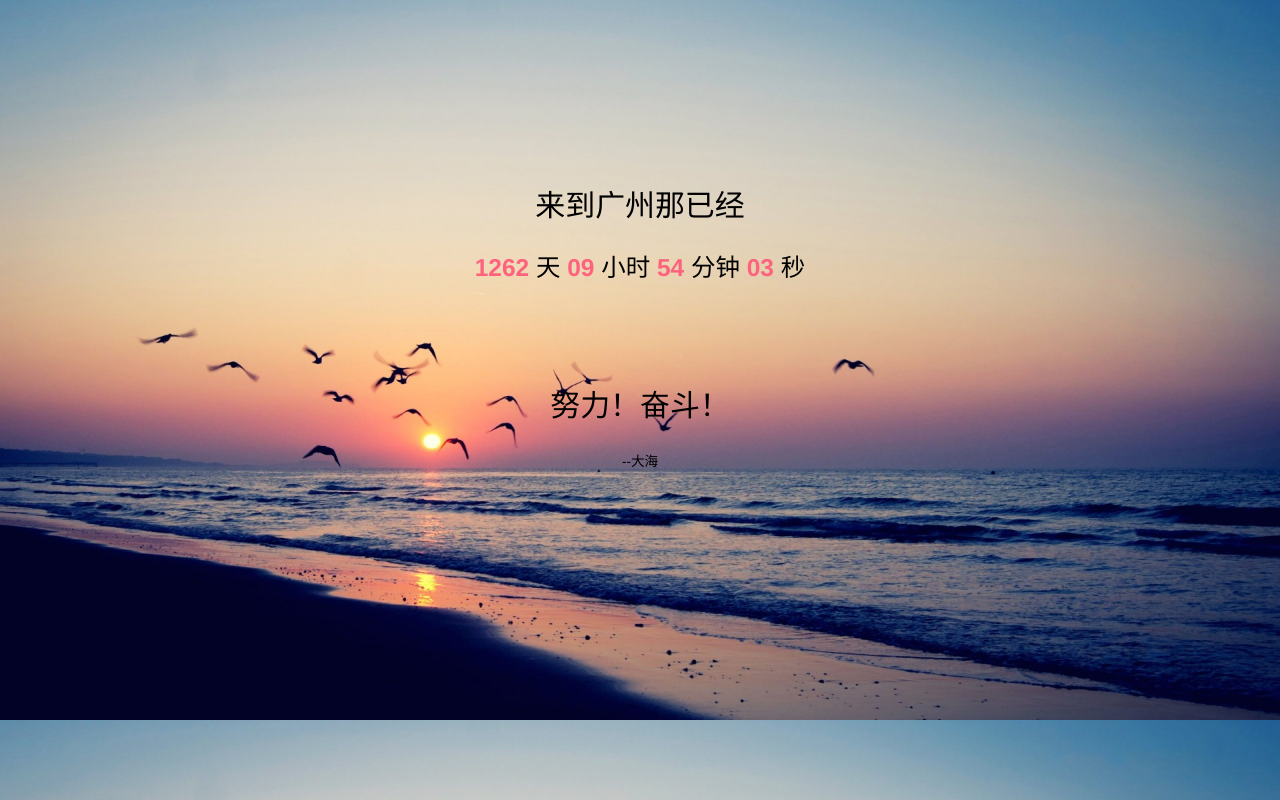
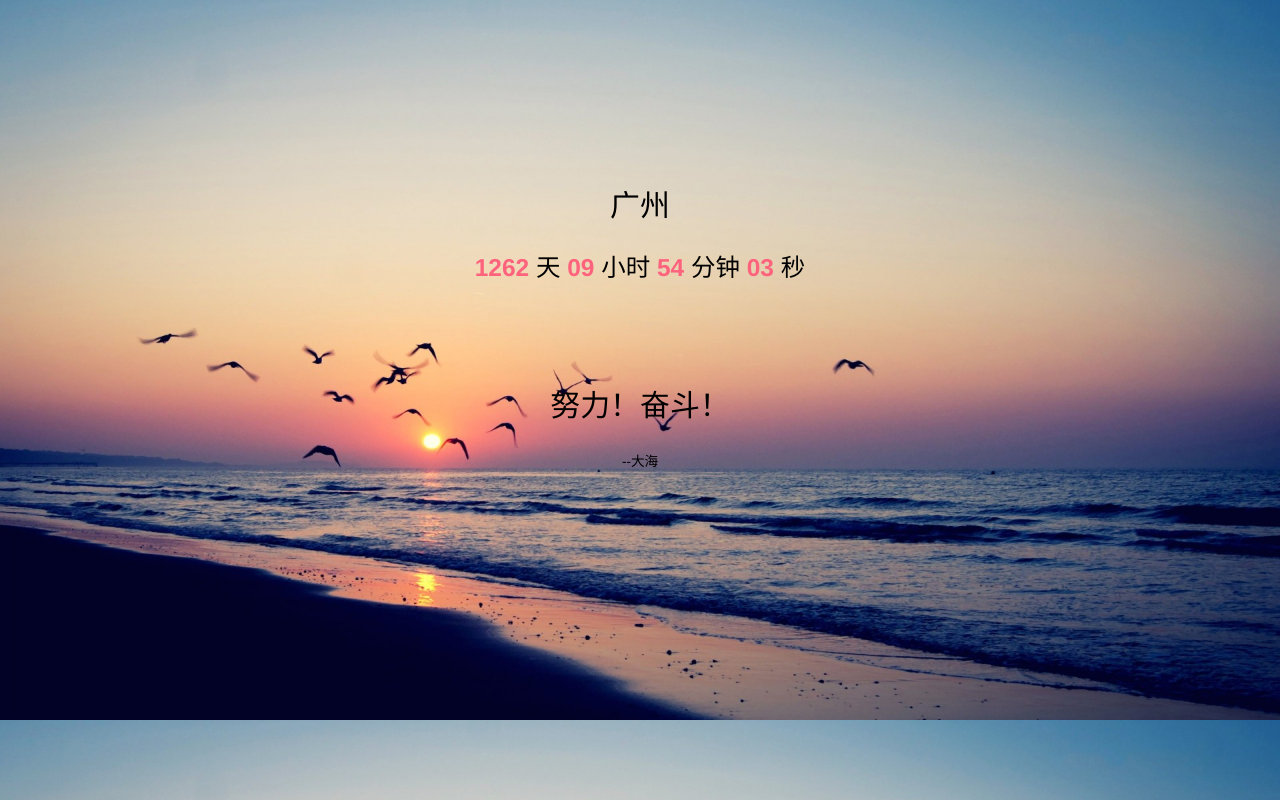
Before and after one commit to bbbBBBSG/bbbBBBSG.github.io, a plain HTML site: page my/index.html in a window 1280 px wide. Drawn offline with Linux system fonts and the light colour scheme.

Commit message:
Update index.html

```diff
--- a/my/index.html
+++ b/my/index.html
@@ -46,7 +46,7 @@
 
 <body>
     <div class="content">
-        <h2>来到广州那已经</h2>
+        <h2>广州</h2>
         <div class="timer">
             <b id="d"></b> 天 <b id="h"></b> 小时 <b id="m"></b> 分钟 <b id="s"></b> 秒
         </div>
```
